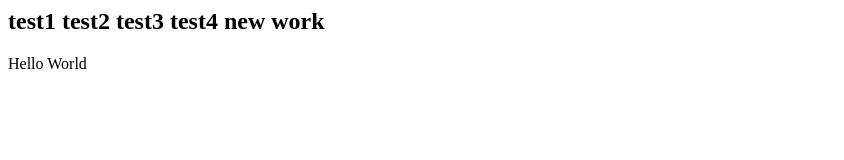
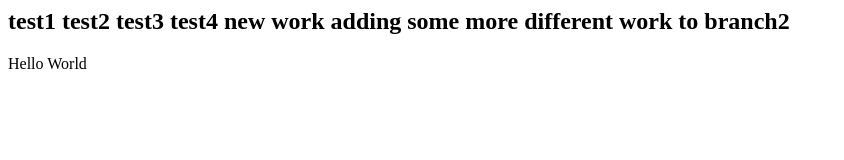
Before and after one commit to naumanm/gitTest, a website: page index.html in a window 1280 px wide. Shown: the whole page, without its empty margins (0-844 px from the left). Drawn offline with Linux system fonts and the light colour scheme.

Commit message:
adding more stuff

```diff
--- a/index.html
+++ b/index.html
@@ -11,6 +11,7 @@
   test4
 
   new work
+  adding some more different work to branch2
 
 </h2>
 <p>
```
